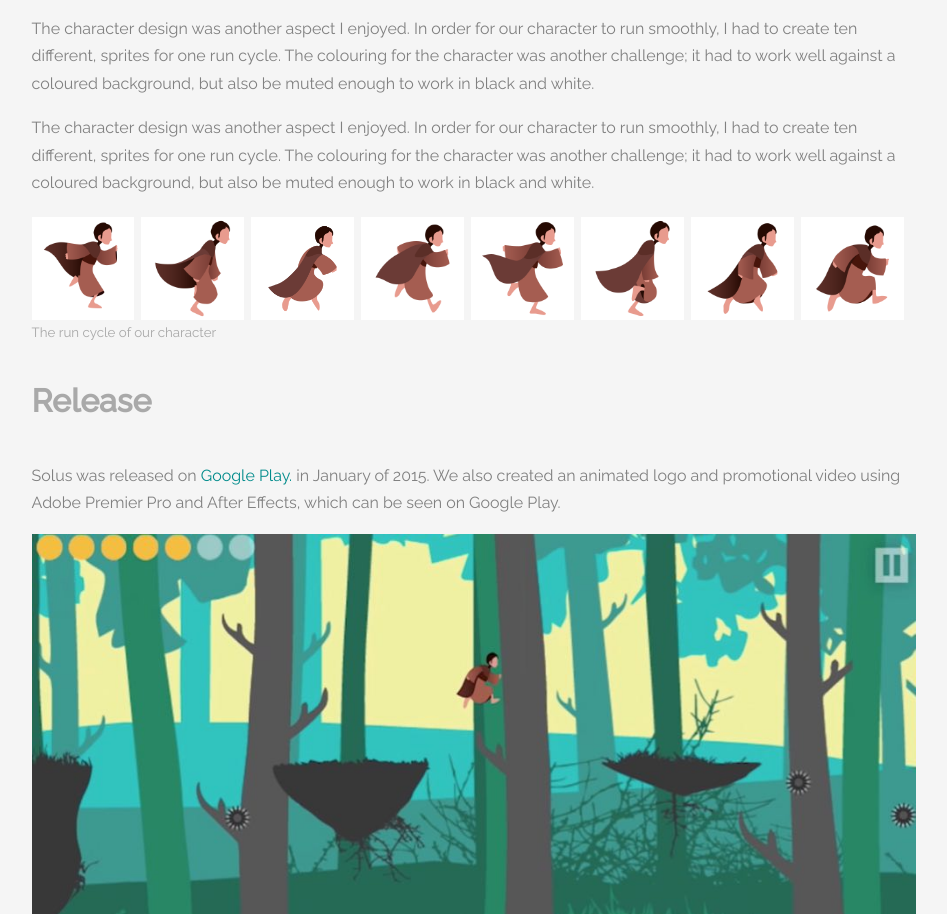
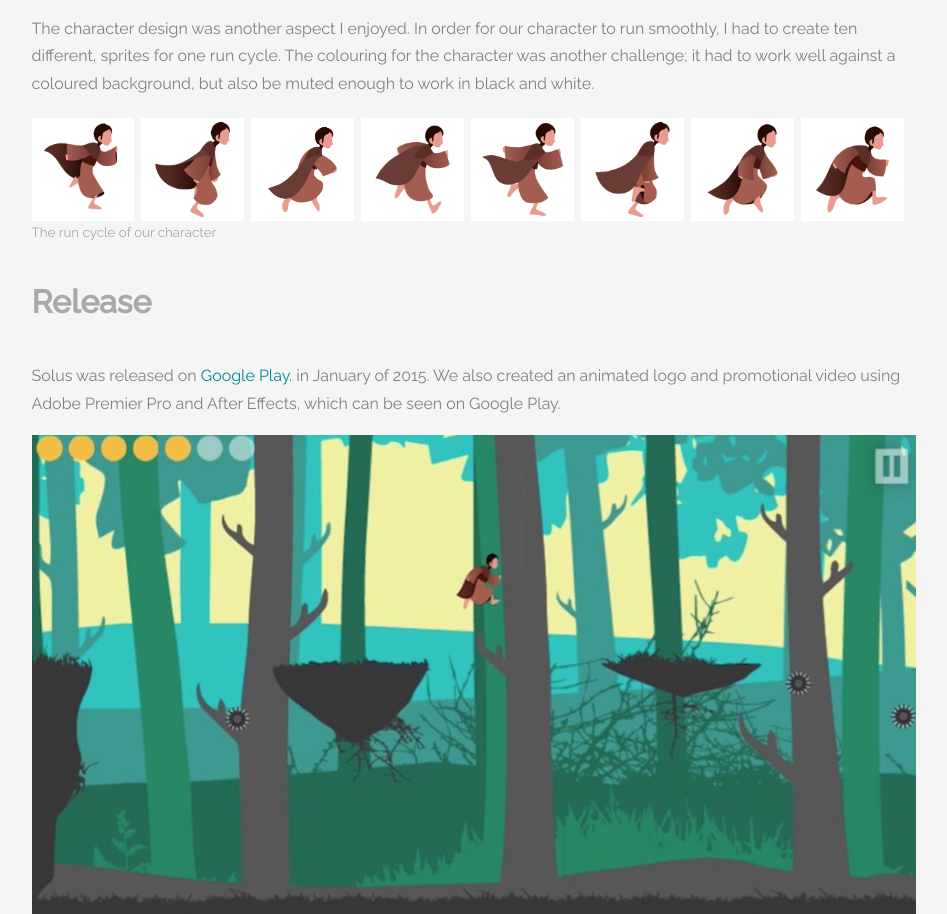
Before and after one commit to RoisinOk/RoisinOk.github.io, a plain HTML site: page solus.html in a window 1280 px wide. Shown: the part 3200-4114 px from the top of the page, without its empty margins (166-1113 px from the left). Drawn offline with Linux system fonts and the light colour scheme; a web font is replaced by a local one.

Commit message:
Fixed typos

```diff
--- a/solus.html
+++ b/solus.html
@@ -111,10 +111,6 @@
         sprites for one run cycle. The colouring for the character was another challenge; it had to work well against a coloured
         background, but also be muted enough to work in black and white.
     </p>
-    <p>The character design was another aspect I enjoyed. In order for our character to run smoothly, I had to create ten different,
-        sprites for one run cycle. The colouring for the character was another challenge; it had to work well against a coloured
-        background, but also be muted enough to work in black and white.
-    </p>
 
     <div class="section group">
         <img  src="images/solusImages/run01.png" alt="Run 1" class="col span_1_of_8">
```
Also changed, not shown: studdedChain.html (+1 -1 lines).
